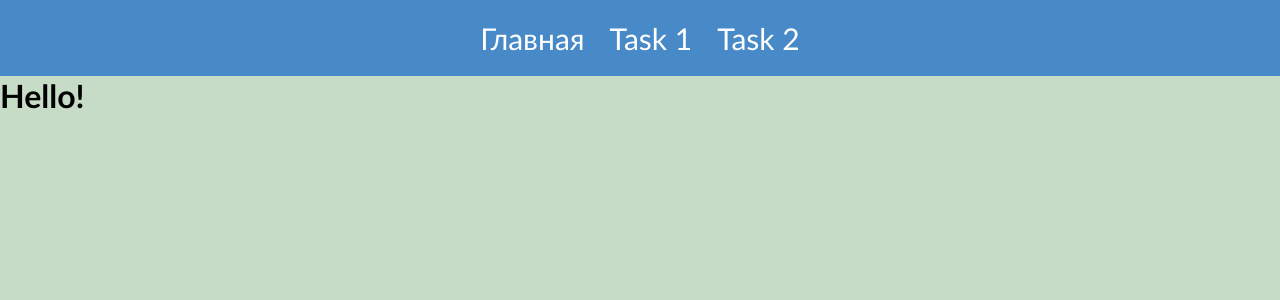
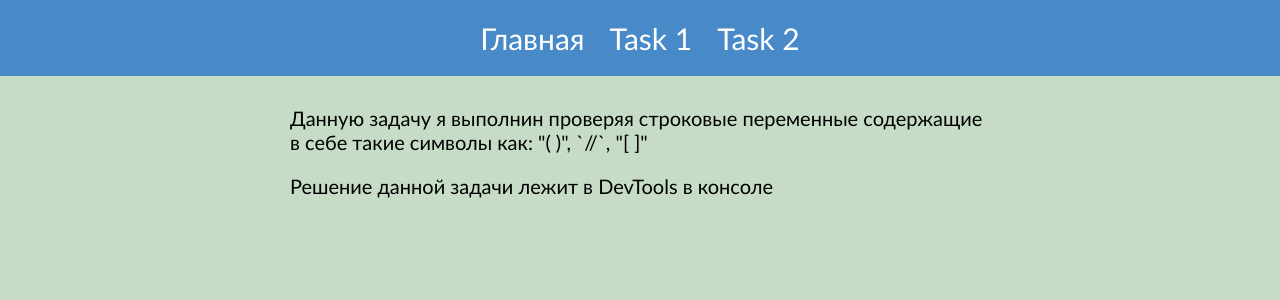
Before and after one commit to kostosHokage/test-to-itsreal, a React (Create React App) app: page /#/FirstTask in a window 1280 px wide. Shown: the top 300 px of the page. Built offline with nearby package versions, Linux system fonts and the light colour scheme.

Commit message:
add gitignore

```diff
--- a/package.json
+++ b/package.json
@@ -2,11 +2,13 @@
   "name": "test-its-real",
   "version": "0.1.0",
   "private": true,
+  "homepage": "https://kostoshokage.github.io/test-to-itsreal/",
   "dependencies": {
     "@testing-library/jest-dom": "^5.16.5",
     "@testing-library/react": "^13.4.0",
     "@testing-library/user-event": "^13.5.0",
     "antd": "^5.1.0",
+    "gh-pages": "^4.0.0",
     "react": "^18.2.0",
     "react-dom": "^18.2.0",
     "react-router-dom": "^6.5.0",
@@ -17,7 +19,9 @@
     "start": "react-scripts start",
     "build": "react-scripts build",
     "test": "react-scripts test",
-    "eject": "react-scripts eject"
+    "eject": "react-scripts eject",
+    "deploy": "gh-pages -d build",
+    "predeploy": "npm run build"
   },
   "eslintConfig": {
     "extends": [
--- a/src/App.css
+++ b/src/App.css
@@ -55,3 +55,12 @@ body {
     top: 2px;
     left: 2px;
 }
+
+.text {
+    font-size: 20px;
+    margin-bottom: 20px;
+}
+
+.text:last-child {
+    margin: 0;
+}
--- a/src/RenderPage.jsx
+++ b/src/RenderPage.jsx
@@ -3,6 +3,7 @@ import { Routes, Route, Link } from "react-router-dom";
 import FirstTask from "./tasks/first-task/FirstTask";
 import SecondTask from "./tasks/second-task/SecondTask";
 import { HomePage, NotFound } from "./pages";
+import Element from "./tasks/second-task/Element";
 
 export default function RenderPage() {
     return (
@@ -16,6 +17,7 @@ export default function RenderPage() {
                 <Route path="/" element={<HomePage />} />
                 <Route path="/FirstTask" element={<FirstTask />} />
                 <Route path="/SecondTask" element={<SecondTask />} />
+                <Route path="/Element" element={<Element />} />
                 <Route path="/*" element={<NotFound />} />
             </Routes>
         </>
--- a/src/tasks/first-task/FirstTask.jsx
+++ b/src/tasks/first-task/FirstTask.jsx
@@ -34,5 +34,10 @@ export default function FirstTask() {
     console.log(s3, isValid(s3))
     console.log(s4, isValid(s4))
 
-    return <h1>Hello!</h1>;
+    return (
+        <div className="container">
+            <span className="text">Данную задачу я выполнин проверяя строковые переменные содержащие в себе такие символы как: "( )", `/{ }/`, "[ ]"</span>
+            <span className="text">Решение данной задачи лежит в DevTools в консоле</span>
+        </div>
+    );
 }
--- a/src/tasks/second-task/SecondTask.jsx
+++ b/src/tasks/second-task/SecondTask.jsx
@@ -8,40 +8,32 @@ export default function SecondTask() {
     function setTimer() {
         let max = 5000;
         let min = 1000;
+        let random = Math.floor(Math.random() * (max - min) + min);
 
-        let random = Math.floor(Math.random() * (max - min) + min);
         return +random;
     }
-
-
-    function setId() {
-        let id = 0;
-        id = elem.length + 1;
-        return id.toString();
-    }
-
     useEffect(() => {
-        if (elem.length > 0) {
-            for (let i = 0; i < elem.length; i++) {
-                setTimeout(function () {
-                    elem.splice(elem[i], 1);
+        for (let i = 0; i < elem.length; i++) {
+            setTimeout(function () {
+                if(elem.length) {
+                    setElem(elem.slice(elem[i], 1))
                     console.log(elem);
-                }, elem[i].time)
-            }
+                }
+            }, elem[i].time)
         }
     }, [elem])
 
     return (
         <div className="container">
             <Button type="primary" onClick={() => {
-                setElem([...elem, {id : setId(), time: setTimer()}])
+                setElem([...elem, {time: setTimer()}])
             }}>
                 Add element
             </Button>
-            {elem.map((el) => {
+            {elem.map((el, index) => {
                 return (
-                    <div className="square" key={el.id}>
-                        <p className="elem-id">{el.id}</p>
+                    <div className="square" key={index}>
+                        <p className="elem-id">{index}</p>
                         <p className="elem-time">{el.time}</p>
                     </div>
                 )
```
Also changed, not shown: src/tasks/second-task/Element.jsx (deleted, +0 -17 lines), 14 other files (tests, documents, lock files or other folders).
